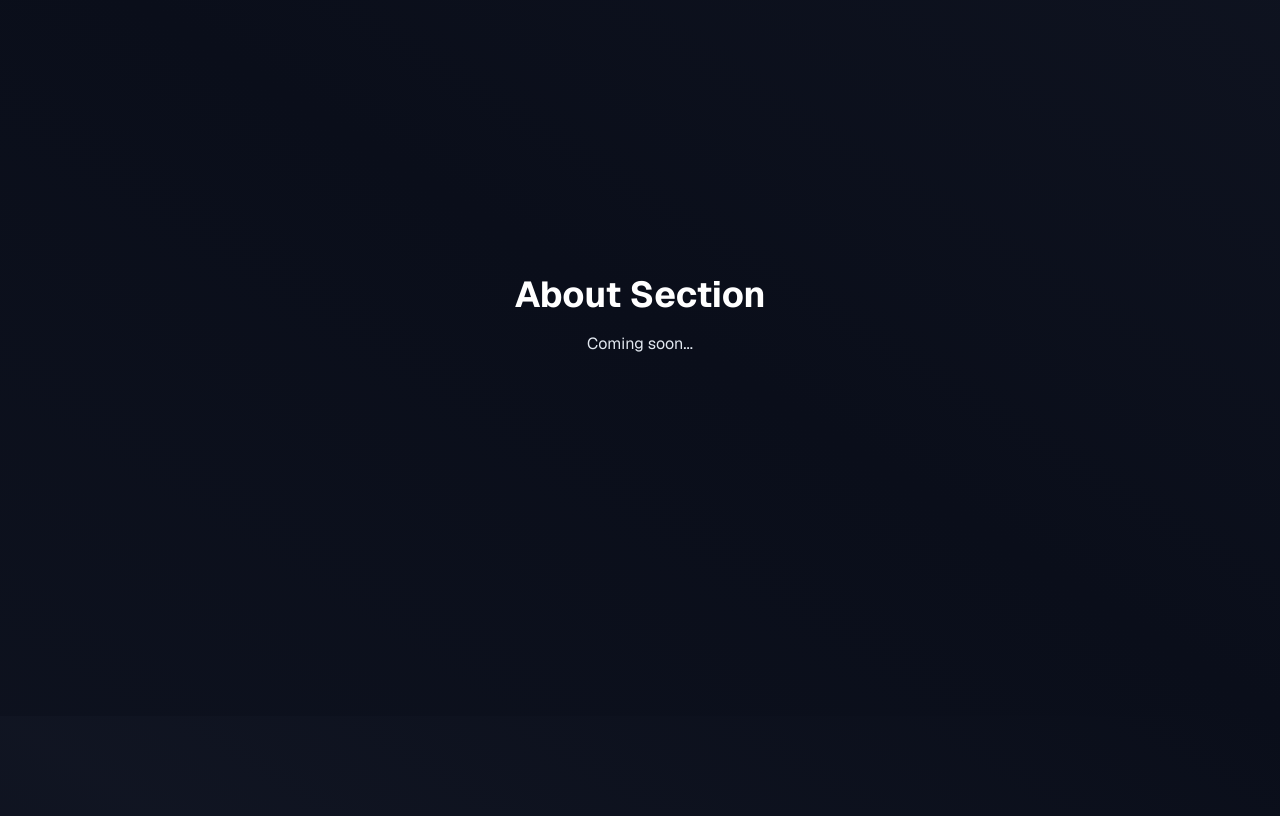
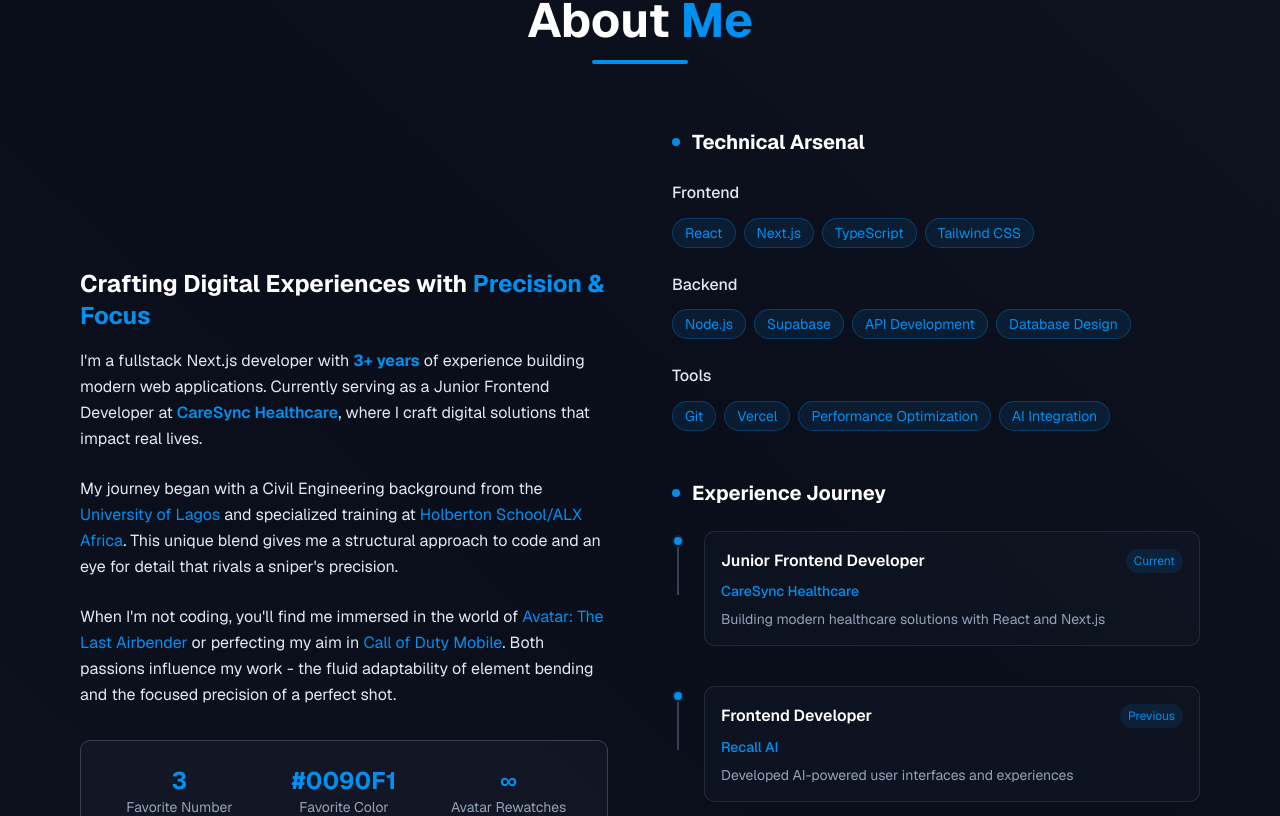
Before and after one commit to civilgoody/portfolio, a Next.js app: page / in a window 1280 px wide. Shown: the part 884-1700 px from the top of the page. Built offline with nearby package versions, Linux system fonts and the light colour scheme.

Commit message:
feat(ui): add about section to homepage

```diff
--- a/src/app/page.tsx
+++ b/src/app/page.tsx
@@ -1,26 +1,15 @@
 import { MainNav } from "@/components/navigation/main-nav";
 import { HeroSection } from "@/components/sections/hero-section";
+import { AboutSection } from "@/components/sections/about-section";
 
 export default function HomePage() {
   return (
     <main className="relative">
       <MainNav />
       <HeroSection />
+      <AboutSection />
 
-      {/* Placeholder sections - we'll build these next */}
-      <section
-        id="about"
-        className="min-h-screen flex items-center justify-center relative"
-      >
-        <div className="absolute inset-0 bg-gradient-to-bl from-secondary-dark/30 via-primary-dark to-secondary-dark/20" />
-        <div className="relative z-10 text-center">
-          <h2 className="text-4xl font-bold text-text-primary mb-4">
-            About Section
-          </h2>
-          <p className="text-text-secondary">Coming soon...</p>
-        </div>
-      </section>
-
+      {/* Remaining placeholder sections */}
       <section
         id="projects"
         className="min-h-screen flex items-center justify-center relative"
--- /dev/null
+++ b/src/components/sections/about-section.tsx
@@ -0,0 +1,203 @@
+"use client";
+
+import { useEffect, useState } from "react";
+import { SKILLS, EXPERIENCE } from "@/lib/constants";
+
+export function AboutSection() {
+  const [isVisible, setIsVisible] = useState(false);
+
+  useEffect(() => {
+    const observer = new IntersectionObserver(
+      ([entry]) => {
+        if (entry.isIntersecting) {
+          setIsVisible(true);
+        }
+      },
+      { threshold: 0.3 }
+    );
+
+    const section = document.getElementById("about");
+    if (section) observer.observe(section);
+
+    return () => observer.disconnect();
+  }, []);
+
+  return (
+    <section
+      id="about"
+      className="min-h-screen flex items-center justify-center relative py-20"
+    >
+      <div className="absolute inset-0 bg-gradient-to-bl from-secondary-dark/30 via-primary-dark to-secondary-dark/20" />
+
+      <div className="relative z-10 max-w-6xl mx-auto px-4">
+        {/* Section Header */}
+        <div
+          className={`text-center mb-16 transition-all duration-1000 ${
+            isVisible ? "animate-fluid-rise" : "opacity-0 translate-y-8"
+          }`}
+        >
+          <h2 className="text-4xl md:text-5xl font-bold text-text-primary mb-4">
+            About <span className="text-primary-blue">Me</span>
+          </h2>
+          <div className="w-24 h-1 bg-primary-blue mx-auto rounded-full" />
+        </div>
+
+        {/* Main Content Grid */}
+        <div className="grid lg:grid-cols-2 gap-16 items-center">
+          {/* Left: Personal Story */}
+          <div
+            className={`transition-all duration-1000 delay-300 ${
+              isVisible ? "animate-slide-up" : "opacity-0 translate-y-4"
+            }`}
+          >
+            <div className="space-y-6">
+              <h3 className="text-2xl font-bold text-text-primary mb-4">
+                Crafting Digital Experiences with{" "}
+                <span className="text-primary-blue">Precision & Focus</span>
+              </h3>
+
+              <p className="text-text-secondary leading-relaxed">
+                I&apos;m a fullstack Next.js developer with{" "}
+                <strong className="text-primary-blue">3+ years</strong> of
+                experience building modern web applications. Currently serving
+                as a Junior Frontend Developer at{" "}
+                <span className="text-primary-blue font-semibold">
+                  CareSync Healthcare
+                </span>
+                , where I craft digital solutions that impact real lives.
+              </p>
+
+              <p className="text-text-secondary leading-relaxed">
+                My journey began with a Civil Engineering background from the{" "}
+                <span className="text-primary-blue">University of Lagos</span>{" "}
+                and specialized training at{" "}
+                <span className="text-primary-blue">
+                  Holberton School/ALX Africa
+                </span>
+                . This unique blend gives me a structural approach to code and
+                an eye for detail that rivals a sniper&apos;s precision.
+              </p>
+
+              <p className="text-text-secondary leading-relaxed">
+                When I&apos;m not coding, you&apos;ll find me immersed in the
+                world of{" "}
+                <span className="text-primary-blue">
+                  Avatar: The Last Airbender
+                </span>{" "}
+                or perfecting my aim in{" "}
+                <span className="text-primary-blue">Call of Duty Mobile</span>.
+                Both passions influence my work - the fluid adaptability of
+                element bending and the focused precision of a perfect shot.
+              </p>
+
+              {/* Fun Facts */}
+              <div className="grid grid-cols-3 gap-4 mt-8 p-6 bg-secondary-dark/50 rounded-lg border border-border">
+                <div className="text-center">
+                  <div className="text-2xl font-bold text-primary-blue">3</div>
+                  <div className="text-sm text-text-muted">Favorite Number</div>
+                </div>
+                <div className="text-center">
+                  <div className="text-2xl font-bold text-primary-blue">
+                    #0090F1
+                  </div>
+                  <div className="text-sm text-text-muted">Favorite Color</div>
+                </div>
+                <div className="text-center">
+                  <div className="text-2xl font-bold text-primary-blue">∞</div>
+                  <div className="text-sm text-text-muted">
+                    Avatar Rewatches
+                  </div>
+                </div>
+              </div>
+            </div>
+          </div>
+
+          {/* Right: Skills & Experience */}
+          <div
+            className={`transition-all duration-1000 delay-500 ${
+              isVisible ? "animate-fade-in" : "opacity-0"
+            }`}
+          >
+            {/* Skills Section */}
+            <div className="mb-12">
+              <h3 className="text-xl font-bold text-text-primary mb-6 flex items-center">
+                <div className="w-2 h-2 bg-primary-blue rounded-full mr-3 animate-precision-pulse" />
+                Technical Arsenal
+              </h3>
+
+              <div className="space-y-6">
+                {Object.entries(SKILLS).map(([category, skills], index) => (
+                  <div
+                    key={category}
+                    className={`transition-all duration-500 ${
+                      isVisible ? "animate-slide-up" : "opacity-0"
+                    }`}
+                    style={{ animationDelay: `${600 + index * 200}ms` }}
+                  >
+                    <h4 className="text-text-secondary font-medium mb-3 capitalize">
+                      {category}
+                    </h4>
+                    <div className="flex flex-wrap gap-2">
+                      {skills.map((skill) => (
+                        <span
+                          key={skill}
+                          className="px-3 py-1 bg-primary-blue/10 border border-primary-blue/30 rounded-full text-sm text-primary-blue hover:bg-primary-blue/20 transition-colors duration-200 element-bend"
+                        >
+                          {skill}
+                        </span>
+                      ))}
+                    </div>
+                  </div>
+                ))}
+              </div>
+            </div>
+
+            {/* Experience Timeline */}
+            <div>
+              <h3 className="text-xl font-bold text-text-primary mb-6 flex items-center">
+                <div className="w-2 h-2 bg-primary-blue rounded-full mr-3 animate-precision-pulse" />
+                Experience Journey
+              </h3>
+
+              <div className="space-y-4">
+                {EXPERIENCE.map((exp, index) => (
+                  <div
+                    key={exp.company}
+                    className={`relative pl-8 pb-6 transition-all duration-500 ${
+                      isVisible ? "animate-slide-up" : "opacity-0"
+                    }`}
+                    style={{ animationDelay: `${800 + index * 150}ms` }}
+                  >
+                    {/* Timeline dot */}
+                    <div className="absolute left-0 top-1 w-3 h-3 bg-primary-blue rounded-full border-2 border-secondary-dark" />
+                    {/* Timeline line */}
+                    {index < EXPERIENCE.length - 1 && (
+                      <div className="absolute left-[5px] top-4 w-0.5 h-12 bg-border" />
+                    )}
+
+                    <div className="bg-secondary-dark/30 rounded-lg p-4 border border-border/50 hover:border-primary-blue/30 transition-colors duration-200">
+                      <div className="flex items-center justify-between mb-2">
+                        <h4 className="font-semibold text-text-primary">
+                          {exp.role}
+                        </h4>
+                        <span className="text-xs text-primary-blue bg-primary-blue/10 px-2 py-1 rounded-full">
+                          {exp.period}
+                        </span>
+                      </div>
+                      <p className="text-primary-blue font-medium text-sm mb-2">
+                        {exp.company}
+                      </p>
+                      <p className="text-text-muted text-sm">
+                        {exp.description}
+                      </p>
+                    </div>
+                  </div>
+                ))}
+              </div>
+            </div>
+          </div>
+        </div>
+      </div>
+    </section>
+  );
+}
```
